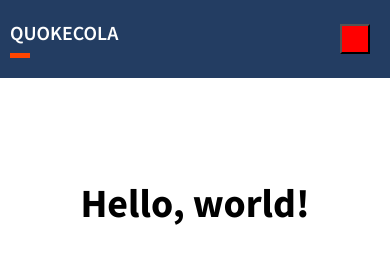
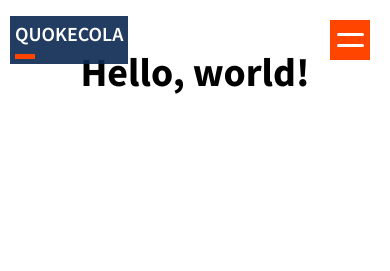
Before and after one commit to QuokeCola/frontend_quokecolacom_v1, a plain HTML site: page index.html in a window 390 px wide. Shown: the top 271 px of the page. Drawn offline with Linux system fonts and the light colour scheme.

Commit message:
add mobile navigation view

```diff
--- a/_css/navigationbar.css
+++ b/_css/navigationbar.css
@@ -1,5 +1,6 @@
 @charset "UTF-8";
 @import url("../webfonts/SourceSansPro_Regular/stylesheet.css");
+/*universal components*/
 .navi_title {
     font-family: "SourceSansPro SemiBold";
 	color: #FFFFFF;
@@ -12,6 +13,10 @@
 	align-items: center;
 }
 
+.navi_title:before {
+	display: block;
+}
+
 .navi_titleline {
     width: 20px;
 	height: 5px;
@@ -20,9 +25,30 @@
     transition: 0.4s;
 }
 
-.navi_buttonbg {
+.navi_box{
+	width: 100%;
+	position: fixed;
+	left: 0;
+	top: 0;
+	background-color: rgba(255,255,255,0.0);
+	-webkit-backdrop-filter: blur(0px);
+	backdrop-filter: blur(0px);
+	transition: 0.4s;
+}
+
+.navi_logo_union {
+	transition: 0.4s;
+	margin-bottom: -5px;
+	margin-top: -5px;
+	padding: 5px;
+	-webkit-backdrop-filter: blur(10px);
+	backdrop-filter: blur(20px);
+	background-color: rgba(12, 40, 82, 0.9);
+}
+/*pc components*/
+.navi_page_button_pc_bg {
     font-family: "SourceSansPro Bold";
-    background-color: rgba(19,32,62,0.9);
+    background-color: rgba(255,255,255,0.0);
     color: white;
     /* [disabled]padding-right: 0%; */
     /* [disabled]padding-left: 0%; */
@@ -36,7 +62,7 @@
 	padding-bottom: 20px;
 	vertical-align: middle;
 }
-.navi_button{
+.navi_page_button_pc{
     color: white;
     padding-right: 20px;
     padding-left: 20px;
@@ -47,18 +73,98 @@
 	border-width: -5;
 	border-color: orangered;
 }
-.navi_button:hover{
+.navi_page_button_pc:hover{
 	background-color: rgba(255,255,255,0.05);
 	border-bottom: 5px inset orangered;
 	padding-bottom: 15px;
 }
-.navigation_box{
-	width: 100%;
-	position: fixed;
-	left: 0;
-	top: 0;
-	background-color: rgba(12, 40, 82,0.9);
-	-webkit-backdrop-filter: blur(10px);
-	backdrop-filter: blur(20px);
-	transition: 1s;
+
+/*mobile_component*/
+
+.navi_mobile_menu_button_box {
+	width: 40px;
+	height: 40px;
+	margin-left: auto;
+	margin-right: 20px;
+	float: right;
+	position: relative;
+	background-color: orangered;
+	border-width: 0px;
+
+	display: flex;
+	flex-wrap: wrap;
+	justify-content: center;
+	align-content: center;
+
+	cursor: pointer;
 }
+
+.navi_mobile_menu_button_bread {
+	position: absolute;
+	top: 5px;
+	left: 5px;
+    width: 30px;
+    height: 30px;
+}
+
+.navi_mobile_menu_button_line {
+    display: block;
+	left: 5%;
+    width: 90%;
+    height: 3px;
+    background: #fff;
+    border-radius: 1.5px;
+    position: absolute;
+}
+
+.navi_mobile_menu_state {
+	display: none;
+}
+
+.navi_mobile_menu_button_bread_top{
+	-webkit-transition: transform 0.15s 0.0s ease-in-out;
+    transition:all 0.15s 0.0s ease-in-out;
+}
+
+.navi_mobile_menu_button_bread_bottom{
+	-webkit-transition: transform 0.15s 0.0s ease-in-out;
+    transition:all 0.15s 0.0s ease-in-out;
+}
+
+.navi_mobile_button_line_top{
+	top: 8px;
+	-webkit-transition: transform 0.15s 0.15s;
+	transition: transform 0.15s 0.15s;
+}
+
+.navi_mobile_button_line_bottom{
+	bottom: 8px;
+	-webkit-transition: transform 0.15s 0.15s;
+	transition: transform 0.15s 0.15s;
+}
+
+#navi_mobile_menu_state_obj:checked ~ * .navi_mobile_button_line_top {
+	-webkit-transition: all 0.15s;
+	transition: all 0.15s;
+	transform: translateY(5.5px);
+}
+
+#navi_mobile_menu_state_obj:checked ~ * .navi_mobile_button_line_bottom {
+	-webkit-transition: all 0.15s;
+	transition: all 0.15s;
+	transform: translateY(-5.5px);
+}
+
+#navi_mobile_menu_state_obj:checked ~ * .navi_mobile_menu_button_bread_top {
+	-webkit-transition: transform 0.15s 0.15s ease-in-out;
+    transition:all 0.15s 0.15s ease-in-out;
+    -webkit-transform: rotate(45deg);
+    transform:rotate(45deg)
+}
+
+#navi_mobile_menu_state_obj:checked ~ * .navi_mobile_menu_button_bread_bottom {
+	-webkit-transition: transform 0.15s 0.15s ease-in-out;
+    transition:all 0.15s 0.15s ease-in-out;
+    -webkit-transform: rotate(-45deg);
+    transform:rotate(-45deg)
+}
--- a/_css/testbody.css
+++ b/_css/testbody.css
@@ -1,7 +1,7 @@
 /* CSS Document */
 
 .bodyd{
-	margin-top: 138px;
+	margin-top: -20px;
     height: 100000px;
     width: 100%;
 	background-color: white;
--- /dev/null
+++ b/_scripts/isPC.js
@@ -0,0 +1,18 @@
+// JavaScript Document
+function isPC () {
+    var userAgentInfo = navigator.userAgent;
+    var Agents = ["Android", "iPhone",
+                "SymbianOS", "Windows Phone",
+                "iPad", "iPod"];
+    var flag = true;
+    for (var v = 0; v < Agents.length; v++) {
+        if (userAgentInfo.indexOf(Agents[v]) > 0) {
+            flag = false;
+            break;
+        }
+    }
+	if(flag) {
+		flag = !(navigator.maxTouchPoints && navigator.maxTouchPoints > 3); // identify iPad for its touch screen.
+	}
+    return flag;
+}
--- a/_scripts/navigationbar.js
+++ b/_scripts/navigationbar.js
@@ -1,37 +1,65 @@
 // JavaScript Document
+document.write("<script language=javascript src='./_scripts/isPC.js'></script>");
 var title = document.getElementById("navi_title_obj");
 var line = document.getElementById("navi_titleline_obj");
 var logo_union = document.getElementById("navi_title_union");
-var navi_background = document.getElementsByClassName("navigation_box");
-var navi_buttonbox = document.getElementById("navi_buttonbox");
-if(screen.width > 800) {
-
+var navi_background = document.getElementById("navi_background_obj");
+var navi_page_button_pcbox = document.getElementById("navi_page_button_pcbox");
+var navi_mobile_menu_button = document.getElementById("navi_mobile_menu_button");
+var navi_mobile_menu_state = document.getElementById("navi_mobile_menu_state_obj");
+if(false) {
+	var decoration = document.createElement("h3");
+	navi_mobile_menu_button.style.display = "none";
+	decoration.innerHTML = "<\\>";
+	decoration.style.float = "right";
+	decoration.style.position = "relative";
+	decoration.style.marginLeft = "auto";
+	decoration.style.marginRight = "20px";
+	decoration.style.fontFamily = "ubuntu-mono";
+	decoration.style.marginBottom = "-10px";
+	decoration.style.marginTop = "-10px";
+	title.appendChild(decoration);
 } else {
-	navi_buttonbox.style.display = "none";
-	var button = document.createElement("button");
-	button.id = "navi_expansion_button";
-	button.style.width = "30px";
-	button.style.height = "30px";
-	button.style.backgroundColor = "red";
-	button.style.float = "right";
-	button.style.position = "relative";
-	button.style.marginLeft = "auto";
-	button.style.marginRight = "20px";
-	title.appendChild(button);
+	navi_page_button_pcbox.style.display = "none";
 }
 
 var previousY = window.pageYOffset;
 window.onscroll = function(e) {
 	var currentY = window.pageYOffset;
 	var diff = currentY - previousY;
-	if(diff > 1 && currentY > 0) {
+	if(currentY > 0) {
 		title.style.paddingTop = "10px";
 		title.style.paddingBottom = "10px";
 		line.height ="2px";
+		set_title_bar_colored();
 	} else if (diff < 0){
 		title.style.paddingTop = "20px";
 		title.style.paddingBottom = "20px";
 		line.height ="5px";
+		set_title_bar_transparent();
 	}
 	previousY = currentY;
 }
+
+function set_title_bar_colored() {
+	navi_background.style['-webkit-backdrop-filter']='blur(10px)';
+	navi_background.style['backdrop-filter']='blur(20px)';
+	navi_background.style.backgroundColor = "rgb(12, 40, 82, 0.9)";
+	navi_page_button_pcbox.style.backgroundColor = "rgba(19,32,62,0.9)";
+	title.style.backgroundColor="rgba(0,0,0,0.0)";
+	logo_union.style["-webkit-backdrop-filter"]='blur(0px)';
+	logo_union.style['backdrop-filter']='blur(0px)';
+	logo_union.style.backgroundColor="rgba(0,0,0,0.0)";
+
+}
+
+function set_title_bar_transparent() {
+	navi_background.style['-webkit-backdrop-filter']="blur(0px)";
+	navi_background.style['backdrop-filter']="blur(0px)";
+	navi_background.style.backgroundColor = "rgba(255, 255, 255, 0.0)";
+	navi_page_button_pcbox.style.backgroundColor = "rgba(255, 255, 255, 0.0)";
+	title.style.backgroundColor="rgba(255,255,255,0.0)";
+	logo_union.style["-webkit-backdrop-filter"]='blur(10px)';
+	logo_union.style['backdrop-filter']='blur(20px)';
+	logo_union.style.backgroundColor="rgb(12, 40, 82, 0.9)";
+}
--- a/index.html
+++ b/index.html
@@ -3,23 +3,35 @@
 <head>
     <meta charset="UTF-8">
     <meta name="viewport" content="width=device-width, initial-scale=1.0,maximum-scale=1.0, user-scalable=no"/>
-<link href="_css/navigationbar.css" rel="stylesheet" type="text/css">
-<link href="_css/testbody.css" rel="stylesheet" type="text/css">
-<link href="webfonts/SourceSansPro_Bold/stylesheet.css" rel="stylesheet" type="text/css">
-<link href="webfonts/SourceSansPro_SemiBold/stylesheet.css" rel="stylesheet" type="text/css">
+	<link href="_css/navigationbar.css" rel="stylesheet" type="text/css">
+	<link href="_css/testbody.css" rel="stylesheet" type="text/css">
+	<link href="webfonts/SourceSansPro_Bold/stylesheet.css" rel="stylesheet" type="text/css">
+	<link href="webfonts/SourceSansPro_SemiBold/stylesheet.css" rel="stylesheet" type="text/css">
 </head>
 <body>
 	<!-- navigation box  -->
-	<div class="navigation_box">
+	<div class="navi_box" id="navi_background_obj">
 		<div class="navi_title" id="navi_title_obj">
-			<div id="navi_title_union">QUOKECOLA <div class="navi_titleline" id="navi_titleline_obj"></div></div>
+			<div id="navi_title_union" class="navi_logo_union">
+				<p style="margin-bottom: 0px; margin-top: 0px">QUOKECOLA</p>
+				<div class="navi_titleline" id="navi_titleline_obj"></div>
+			</div>
+			<input type="checkbox" id="navi_mobile_menu_state_obj" class="navi_mobile_menu_state"/>
+			<label for="navi_mobile_menu_state_obj" id="navi_mobile_menu_button" class="navi_mobile_menu_button_box">
+				<span class="navi_mobile_menu_button_bread navi_mobile_menu_button_bread_top" id = "navi_mobile_menu_button_bread_top_obj">
+					<span class="navi_mobile_menu_button_line navi_mobile_button_line_top" id="navi_mobile_button_line_top_obj"></span>
+				</span>
+				<span class="navi_mobile_menu_button_bread navi_mobile_menu_button_bread_bottom" id = "navi_mobile_menu_button_bread_bottom_obj">
+					<span class="navi_mobile_menu_button_line navi_mobile_button_line_bottom" id="navi_mobile_button_line_bottom_obj"></span>
+				</span>
+			</label>
 		</div>
 
-		<nav class="navi_buttonbg" id="navi_buttonbox">
-			<a class="navi_button" href="index.html">HOME</a>
-			<a class="navi_button" href="index.html">PASSAGES</a>
-			<a class="navi_button" href="index.html">WEBSERVICE</a>
-			<a class="navi_button" href="index.html">ABOUT&nbsp;</a>
+		<nav class="navi_page_button_pc_bg" id="navi_page_button_pcbox">
+			<a class="navi_page_button_pc" href="index.html">HOME</a>
+			<a class="navi_page_button_pc" href="index.html">PASSAGES</a>
+			<a class="navi_page_button_pc" href="webservice.html">WEBSERVICE</a>
+			<a class="navi_page_button_pc" href="index.html">ABOUT&nbsp;</a>
 		</nav>
 	</div>
 	<!-- main body  -->
@@ -27,6 +39,8 @@
 		<h1>Hello, world!</h1>
 	</div>
 
+	<script src="./_scripts/isPC.js"> </script>
 	<script src="./_scripts/navigationbar.js"> </script>
+
 </body>
 </html>
```
Also changed, not shown: webservice.html (added, +32 -0 lines).
